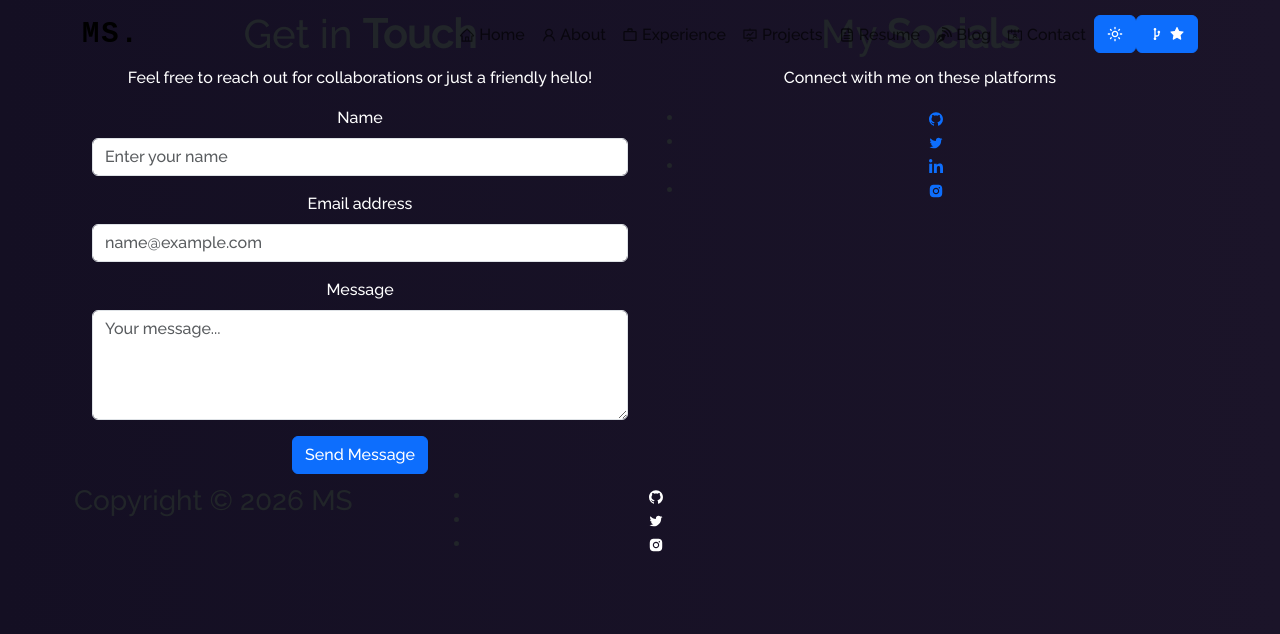
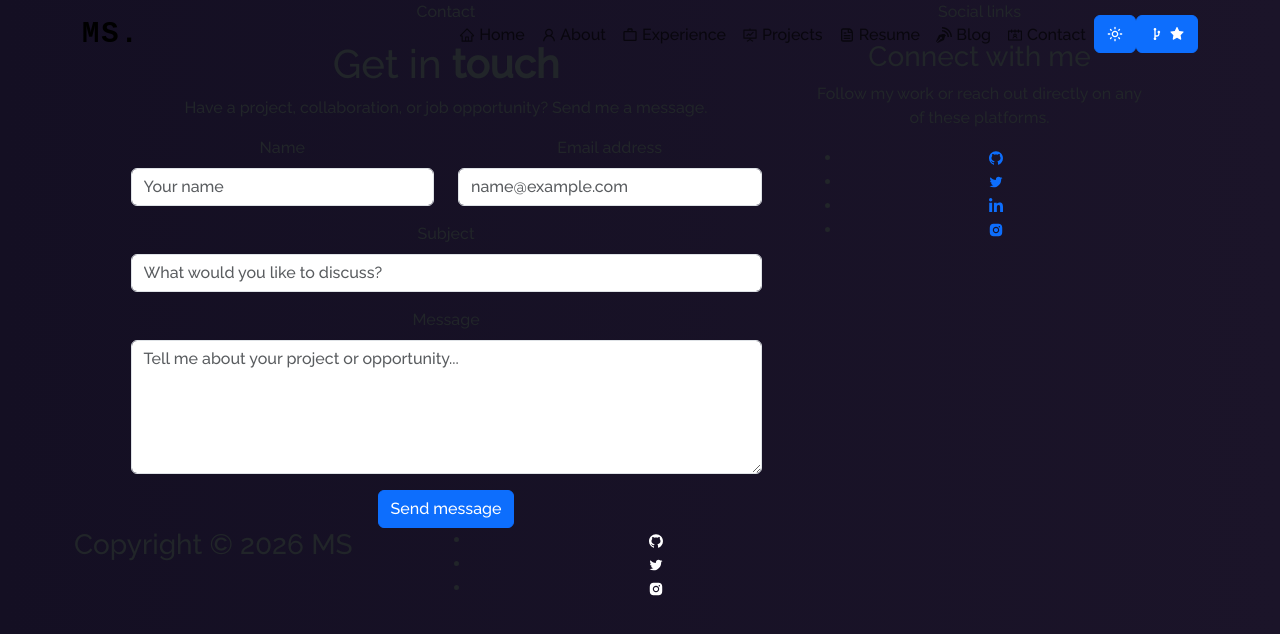
Before and after one commit to mugishastev/mugisha-steven, a React (Create React App) app: page /contact in a window 1280 px wide. Shown: the top 634 px of the page. Built offline with nearby package versions, Linux system fonts and the light colour scheme.

Commit message:
Stage 5: improve contact form validation and feedback

```diff
--- a/src/components/Contact/Contact.js
+++ b/src/components/Contact/Contact.js
@@ -1,60 +1,100 @@
-import React, { useState } from "react";
-import { Container, Row, Col, Form, Button } from "react-bootstrap";
+import React, { useEffect, useState } from "react";
+import { Container, Row, Col, Form, Button, Alert } from "react-bootstrap";
 import Particle from "../Particle";
 import { AiFillGithub, AiOutlineTwitter, AiFillInstagram } from "react-icons/ai";
 import { FaLinkedinIn } from "react-icons/fa";
 
+const initialForm = { name: "", email: "", subject: "", message: "" };
+
 function Contact() {
-  const [formData, setFormData] = useState({
-    name: "",
-    email: "",
-    message: "",
-  });
+  const [formData, setFormData] = useState(initialForm);
+  const [validated, setValidated] = useState(false);
+  const [status, setStatus] = useState(null);
+  const [isSubmitting, setIsSubmitting] = useState(false);
 
-  const [validated, setValidated] = useState(false);
+  useEffect(() => () => clearTimeout(status?.timer), [status]);
 
-  const handleChange = (e) => {
-    setFormData({ ...formData, [e.target.name]: e.target.value });
+  const handleChange = (event) => {
+    const { name, value } = event.target;
+    setFormData((current) => ({ ...current, [name]: value }));
   };
 
   const handleSubmit = (event) => {
-    const form = event.currentTarget;
-    if (form.checkValidity() === false) {
     event.preventDefault();
     event.stopPropagation();
-    }
+
+    const form = event.currentTarget;
     setValidated(true);
+
+    if (!form.checkValidity()) return;
+
+    setIsSubmitting(true);
+    setStatus(null);
+
+    const subject = encodeURIComponent(formData.subject || "Portfolio enquiry");
+    const body = encodeURIComponent(
+      `Hi Mugisha,\n\n${formData.message}\n\nFrom: ${formData.name}\nEmail: ${formData.email}`
+    );
+
+    window.location.href = `mailto:mugishasteven@example.com?subject=${subject}&body=${body}`;
+
+    const timer = window.setTimeout(() => {
+      setStatus({ type: "success", message: "Your email app should open with the prepared message." });
+      setIsSubmitting(false);
+      setFormData(initialForm);
+      setValidated(false);
+    }, 500);
+
+    setStatus({ type: "pending", message: "Preparing your message…", timer });
   };
 
+  const socials = [
+    ["https://github.com/mugishastev", "GitHub", <AiFillGithub aria-hidden="true" />],
+    ["https://x.com/mugisha_stev", "Twitter", <AiOutlineTwitter aria-hidden="true" />],
+    ["https://www.linkedin.com/in/mugisha-steven/", "LinkedIn", <FaLinkedinIn aria-hidden="true" />],
+    ["https://www.instagram.com/intore_steven02/", "Instagram", <AiFillInstagram aria-hidden="true" />],
+  ];
+
   return (
-    <Container fluid className="contact-section">
+    <Container fluid className="contact-section" aria-labelledby="contact-heading">
       <Particle />
       <Container>
-        <Row style={{ justifyContent: "center", padding: "10px" }}>
-          <Col md={6} className="contact-form-section">
-            <h1 className="project-heading">
-              Get in <strong className="purple">Touch</strong>
+        <Row className="justify-content-center align-items-start g-5">
+          <Col lg={7} className="contact-form-section">
+            <p className="section-eyebrow">Contact</p>
+            <h1 id="contact-heading" className="project-heading">
+              Get in <strong className="purple">touch</strong>
             </h1>
-            <p style={{ color: "white" }}>
-              Feel free to reach out for collaborations or just a friendly hello!
+            <p className="contact-intro">
+              Have a project, collaboration, or job opportunity? Send me a message.
             </p>
+
+            {status?.type === "success" && (
+              <Alert variant="success" role="status">{status.message}</Alert>
+            )}
+
             <Form noValidate validated={validated} onSubmit={handleSubmit} className="contact-form">
+              <Row>
+                <Col md={6}>
                   <Form.Group className="mb-3" controlId="formName">
-                <Form.Label style={{ color: "white" }}>Name</Form.Label>
+                    <Form.Label>Name</Form.Label>
                     <Form.Control
                       required
+                      minLength={2}
                       type="text"
-                  placeholder="Enter your name"
+                      placeholder="Your name"
                       name="name"
                       value={formData.name}
                       onChange={handleChange}
                       className="contact-input"
+                      autoComplete="name"
                     />
-                <Form.Control.Feedback type="invalid">Please provide your name.</Form.Control.Feedback>
+                    <Form.Control.Feedback type="invalid">Please enter at least 2 characters.</Form.Control.Feedback>
                   </Form.Group>
-
+                </Col>
+                <Col md={6}>
                   <Form.Group className="mb-3" controlId="formEmail">
-                <Form.Label style={{ color: "white" }}>Email address</Form.Label>
+                    <Form.Label>Email address</Form.Label>
                     <Form.Control
                       required
                       type="email"
@@ -63,77 +103,77 @@ function Contact() {
                       value={formData.email}
                       onChange={handleChange}
                       className="contact-input"
+                      autoComplete="email"
                     />
-                <Form.Control.Feedback type="invalid">Please provide a valid email.</Form.Control.Feedback>
+                    <Form.Control.Feedback type="invalid">Please provide a valid email address.</Form.Control.Feedback>
+                  </Form.Group>
+                </Col>
+              </Row>
+
+              <Form.Group className="mb-3" controlId="formSubject">
+                <Form.Label>Subject</Form.Label>
+                <Form.Control
+                  required
+                  minLength={3}
+                  type="text"
+                  placeholder="What would you like to discuss?"
+                  name="subject"
+                  value={formData.subject}
+                  onChange={handleChange}
+                  className="contact-input"
+                />
+                <Form.Control.Feedback type="invalid">Please enter a subject.</Form.Control.Feedback>
               </Form.Group>
 
               <Form.Group className="mb-3" controlId="formMessage">
-                <Form.Label style={{ color: "white" }}>Message</Form.Label>
+                <Form.Label>Message</Form.Label>
                 <Form.Control
                   required
+                  minLength={10}
                   as="textarea"
-                  rows={4}
-                  placeholder="Your message..."
+                  rows={5}
+                  placeholder="Tell me about your project or opportunity..."
                   name="message"
                   value={formData.message}
                   onChange={handleChange}
                   className="contact-input"
                 />
-                <Form.Control.Feedback type="invalid">Please enter a message.</Form.Control.Feedback>
+                <Form.Control.Feedback type="invalid">Please enter at least 10 characters.</Form.Control.Feedback>
               </Form.Group>
 
-              <Button variant="primary" type="submit" className="contact-btn">
-                Send Message
+              <Button
+                variant="primary"
+                type="submit"
+                className="contact-btn"
+                disabled={isSubmitting}
+              >
+                {isSubmitting ? "Preparing…" : "Send message"}
               </Button>
             </Form>
           </Col>
-          <Col md={6} className="contact-info-section">
-            <h1 className="project-heading">
-              My <strong className="purple">Socials</strong>
-            </h1>
-            <p style={{ color: "white" }}>Connect with me on these platforms</p>
+
+          <Col lg={4} className="contact-info-section">
+            <div className="contact-social-card">
+              <p className="section-eyebrow">Social links</p>
+              <h2 className="h3">Connect with me</h2>
+              <p>Follow my work or reach out directly on any of these platforms.</p>
               <ul className="footer-icons">
-              <li className="social-icons">
+                {socials.map(([href, label, icon]) => (
+                  <li className="social-icons" key={label}>
                     <a
-                  href="https://github.com/mugishastev"
+                      href={href}
                       target="_blank"
-                  rel="noreferrer"
-                  className="icon-colour  home-social-icons"
+                      rel="noopener noreferrer"
+                      className="icon-colour home-social-icons"
+                      aria-label={label}
+                      title={label}
                     >
-                  <AiFillGithub />
+                      {icon}
                     </a>
                   </li>
-              <li className="social-icons">
-                <a
-                  href="https://x.com/mugisha_stev"
-                  target="_blank"
-                  rel="noreferrer"
-                  className="icon-colour  home-social-icons"
-                >
-                  <AiOutlineTwitter />
-                </a>
-              </li>
-              <li className="social-icons">
-                <a
-                  href="https://www.linkedin.com/in/mugisha-steven/"
-                  target="_blank"
-                  rel="noreferrer"
-                  className="icon-colour  home-social-icons"
-                >
-                  <FaLinkedinIn />
-                </a>
-              </li>
-              <li className="social-icons">
-                <a
-                  href="https://www.instagram.com/intore_steven02/"
-                  target="_blank"
-                  rel="noreferrer"
-                  className="icon-colour home-social-icons"
-                >
-                  <AiFillInstagram />
-                </a>
-              </li>
+                ))}
               </ul>
+            </div>
           </Col>
         </Row>
       </Container>
```
Lines whose indentation alone changed are shown as unchanged.
